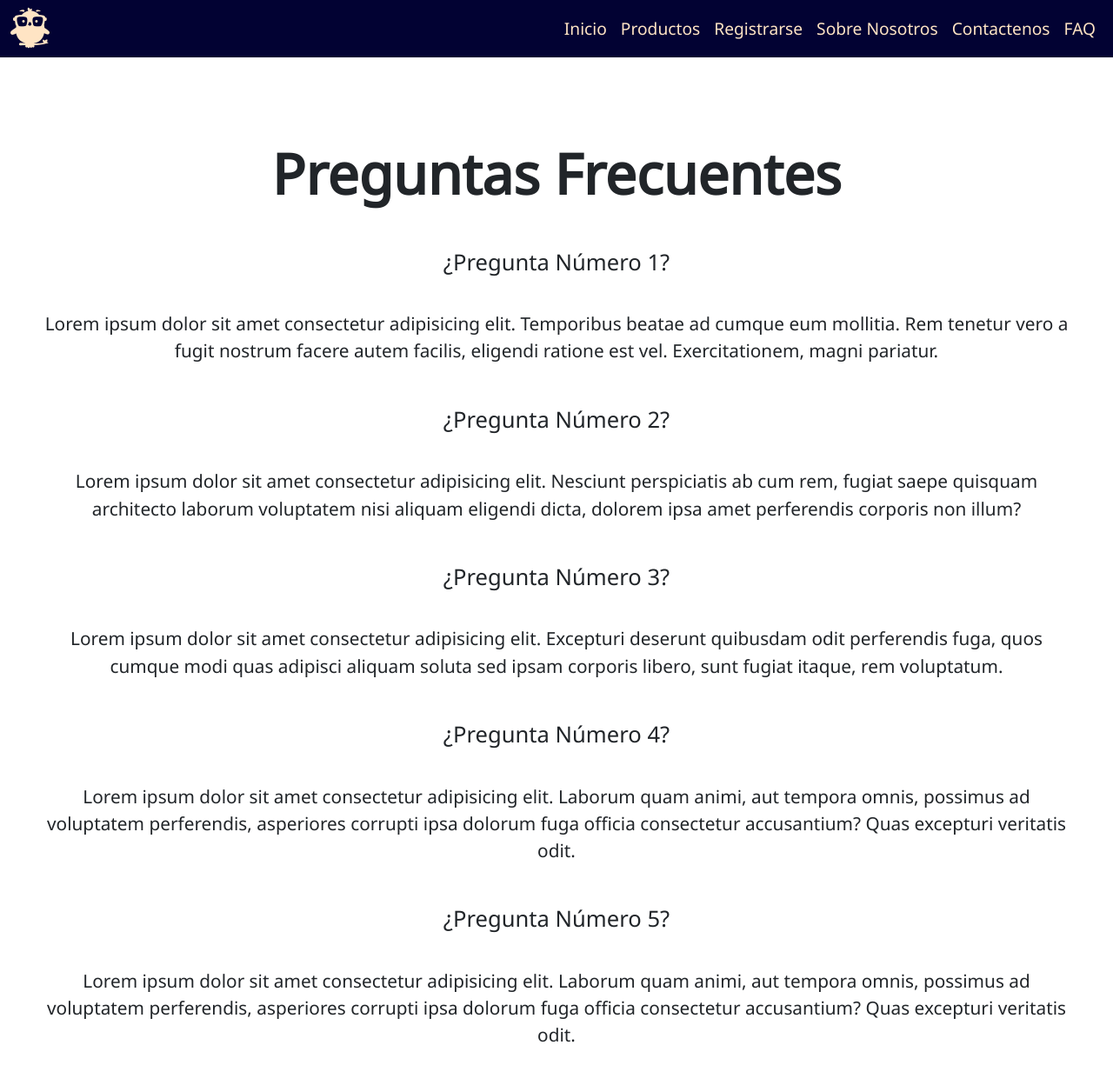
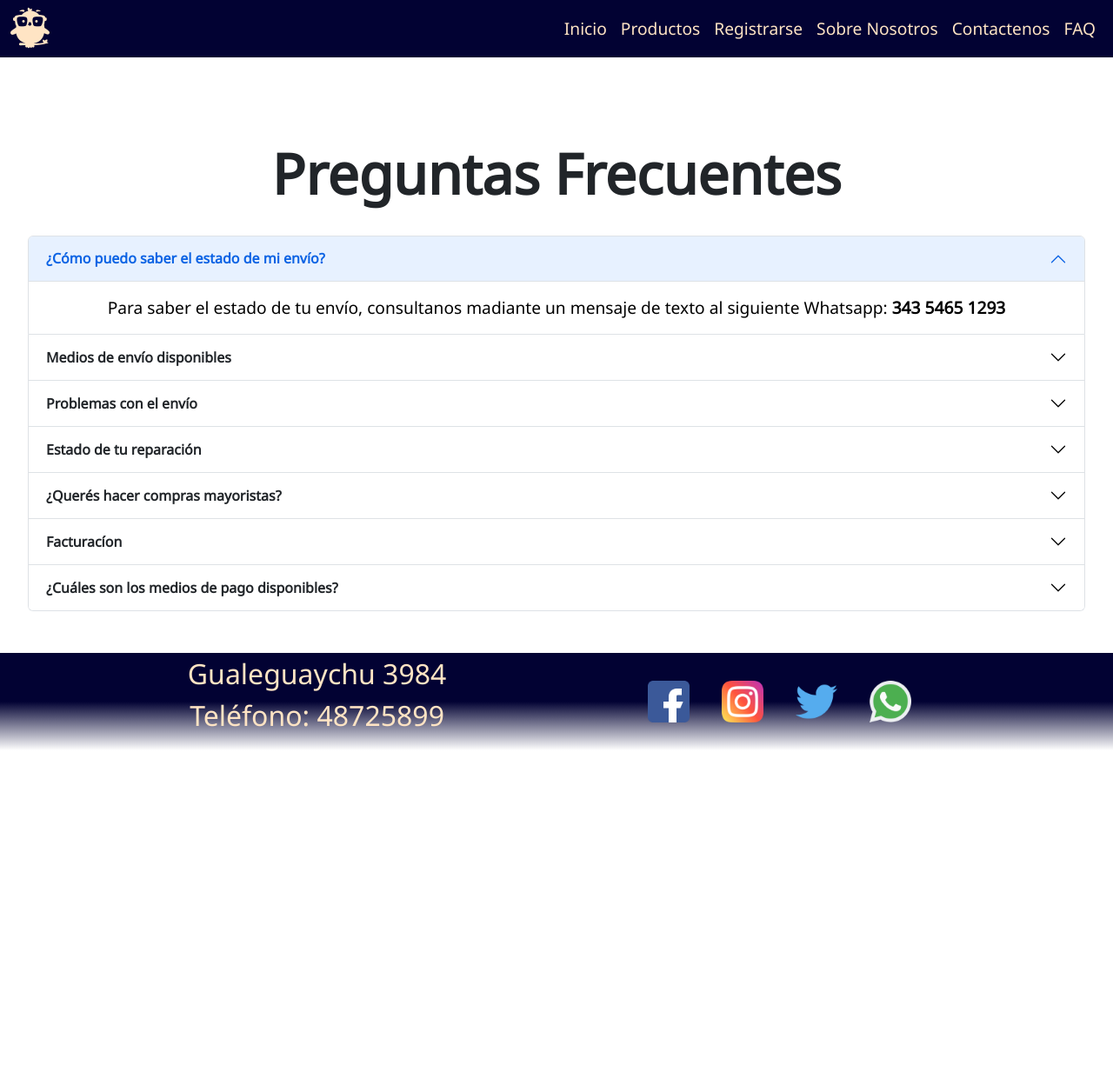
Before and after one commit to FrancoBeber/Proyecto-Coder, a website: page pages/faq.html in a window 1280 px wide. Shown: the top 1225 px of the page at 87% size. After the commit the page ends 863 px from the top, so only its background shows below. Drawn offline with nearby package versions, Linux system fonts and the light colour scheme.

Commit message:
agrego pagina de preguntas frecuentes con bootstrap

```diff
--- a/pages/faq.html
+++ b/pages/faq.html
@@ -73,47 +73,193 @@
       <!-- Titulo principal --------->
       <h1 class="tittle__faq">Preguntas Frecuentes</h1>
       <!-- Fin titulo principal --------->
-      <h3>¿Pregunta Número 1?</h3>
-      <p>
-        Lorem ipsum dolor sit amet consectetur adipisicing elit. Temporibus
-        beatae ad cumque eum mollitia. Rem tenetur vero a fugit nostrum facere
-        autem facilis, eligendi ratione est vel. Exercitationem, magni pariatur.
-      </p>
-      <h3>¿Pregunta Número 2?</h3>
-      <p>
-        Lorem ipsum dolor sit amet consectetur adipisicing elit. Nesciunt
-        perspiciatis ab cum rem, fugiat saepe quisquam architecto laborum
-        voluptatem nisi aliquam eligendi dicta, dolorem ipsa amet perferendis
-        corporis non illum?
-      </p>
-      <h3>¿Pregunta Número 3?</h3>
-      <p>
-        Lorem ipsum dolor sit amet consectetur adipisicing elit. Excepturi
-        deserunt quibusdam odit perferendis fuga, quos cumque modi quas adipisci
-        aliquam soluta sed ipsam corporis libero, sunt fugiat itaque, rem
-        voluptatum.
-      </p>
-      <h3>¿Pregunta Número 4?</h3>
-      <p>
-        Lorem ipsum dolor sit amet consectetur adipisicing elit. Laborum quam
-        animi, aut tempora omnis, possimus ad voluptatem perferendis, asperiores
-        corrupti ipsa dolorum fuga officia consectetur accusantium? Quas
-        excepturi veritatis odit.
-      </p>
-      <h3>¿Pregunta Número 5?</h3>
-      <p>
-        Lorem ipsum dolor sit amet consectetur adipisicing elit. Laborum quam
-        animi, aut tempora omnis, possimus ad voluptatem perferendis, asperiores
-        corrupti ipsa dolorum fuga officia consectetur accusantium? Quas
-        excepturi veritatis odit.
-      </p>
-      <h3>¿Pregunta Número 6?</h3>
-      <p>
-        Lorem ipsum dolor sit amet consectetur adipisicing elit. Laborum quam
-        animi, aut tempora omnis, possimus ad voluptatem perferendis, asperiores
-        corrupti ipsa dolorum fuga officia consectetur accusantium? Quas
-        excepturi veritatis odit.
-      </p>
+
+      <!-- Preguntas en bootstrap (acordeon) -->
+      <div class="accordion" id="accordionExample">
+        <div class="accordion-item">
+          <h2 class="accordion-header" id="headingOne">
+            <button
+              class="accordion-button"
+              type="button"
+              data-bs-toggle="collapse"
+              data-bs-target="#collapseOne"
+              aria-expanded="true"
+              aria-controls="collapseOne"
+            >
+              <strong>¿Cómo puedo saber el estado de mi envío?</strong>
+            </button>
+          </h2>
+          <div
+            id="collapseOne"
+            class="accordion-collapse collapse show"
+            aria-labelledby="headingOne"
+            data-bs-parent="#accordionExample"
+          >
+            <div class="accordion-body">
+              Para saber el estado de tu envío, consultanos madiante un mensaje
+              de texto al siguiente Whatsapp: <strong>343 5465 1293</strong>
+            </div>
+          </div>
+        </div>
+        <div class="accordion-item">
+          <h2 class="accordion-header" id="headingTwo">
+            <button
+              class="accordion-button collapsed"
+              type="button"
+              data-bs-toggle="collapse"
+              data-bs-target="#collapseTwo"
+              aria-expanded="false"
+              aria-controls="collapseTwo"
+            >
+              <strong>Medios de envío disponibles</strong>
+            </button>
+          </h2>
+          <div
+            id="collapseTwo"
+            class="accordion-collapse collapse"
+            aria-labelledby="headingTwo"
+            data-bs-parent="#accordionExample"
+          >
+            <div class="accordion-body">
+              Actualmente realizamos envíos por correo OCA, Andreani y Correo
+              Argentino. También podes retirar tu producto en sucursal.
+            </div>
+          </div>
+        </div>
+        <div class="accordion-item">
+          <h2 class="accordion-header" id="headingThree">
+            <button
+              class="accordion-button collapsed"
+              type="button"
+              data-bs-toggle="collapse"
+              data-bs-target="#collapseThree"
+              aria-expanded="false"
+              aria-controls="collapseThree"
+            >
+              <strong>Problemas con el envío</strong>
+            </button>
+          </h2>
+          <div
+            id="collapseThree"
+            class="accordion-collapse collapse"
+            aria-labelledby="headingThree"
+            data-bs-parent="#accordionExample"
+          >
+            <div class="accordion-body">
+              Ante todo lamentamos cualquier inconveniente que hayas tenido,
+              para darte una atención más personalizada te sugerimos contactarte
+              por nuestro canal de WhatsApp al: <strong>343 5465 1293</strong>
+            </div>
+          </div>
+        </div>
+        <div class="accordion-item">
+          <h2 class="accordion-header" id="headingFour">
+            <button
+              class="accordion-button collapsed"
+              type="button"
+              data-bs-toggle="collapse"
+              data-bs-target="#collapseFour"
+              aria-expanded="false"
+              aria-controls="collapseFour"
+            >
+              <strong>Estado de tu reparación</strong>
+            </button>
+          </h2>
+          <div
+            id="collapseFour"
+            class="accordion-collapse collapse"
+            aria-labelledby="headingFour"
+            data-bs-parent="#accordionExample"
+          >
+            <div class="accordion-body">
+              Para saber el estado de tu reparación, consultanos madiante un
+              mensaje de texto al siguiente Whatsapp:
+              <strong>343 5465 1293</strong>
+            </div>
+          </div>
+        </div>
+        <div class="accordion-item">
+          <h2 class="accordion-header" id="headingFive">
+            <button
+              class="accordion-button collapsed"
+              type="button"
+              data-bs-toggle="collapse"
+              data-bs-target="#collapseFive"
+              aria-expanded="false"
+              aria-controls="collapseFive"
+            >
+              <strong>¿Querés hacer compras mayoristas?</strong>
+            </button>
+          </h2>
+          <div
+            id="collapseFive"
+            class="accordion-collapse collapse"
+            aria-labelledby="headingFive"
+            data-bs-parent="#accordionExample"
+          >
+            <div class="accordion-body">
+              Solicita nuestro catalogo online a
+              <strong>contacto@NombreEmpresa.com</strong> o madiante un mensaje
+              de texto al siguiente Whatsapp:
+              <strong>343 5465 1293</strong>
+            </div>
+          </div>
+        </div>
+        <div class="accordion-item">
+          <h2 class="accordion-header" id="headingseven">
+            <button
+              class="accordion-button collapsed"
+              type="button"
+              data-bs-toggle="collapse"
+              data-bs-target="#collapseseven"
+              aria-expanded="false"
+              aria-controls="collapseseven"
+            >
+              <strong>Facturacíon</strong>
+            </button>
+          </h2>
+          <div
+            id="collapseseven"
+            class="accordion-collapse collapse"
+            aria-labelledby="headingseven"
+            data-bs-parent="#accordionExample"
+          >
+            <div class="accordion-body">
+              En todas las compras efectuadas en la web, brindamos sin excepción
+              alguna, la factura de compra. Una vez que realiza y abona el
+              pedido, enviamos a tu dirección de correo electrónico la factura
+              correspondiente.
+            </div>
+          </div>
+        </div>
+        <div class="accordion-item">
+          <h2 class="accordion-header" id="headingsix">
+            <button
+              class="accordion-button collapsed"
+              type="button"
+              data-bs-toggle="collapse"
+              data-bs-target="#collapsesix"
+              aria-expanded="false"
+              aria-controls="collapsesix"
+            >
+              <strong>¿Cuáles son los medios de pago disponibles?</strong>
+            </button>
+          </h2>
+          <div
+            id="collapsesix"
+            class="accordion-collapse collapse"
+            aria-labelledby="headingsix"
+            data-bs-parent="#accordionExample"
+          >
+            <div class="accordion-body">
+              <strong>Tarjeta de Crédito</strong> hasta 12 cuotas.
+              <strong>Tarjeta de Débito</strong>. <strong>Efectivo</strong> en
+              cualquier sucursal de Pago Fácil o Rapipago.
+            </div>
+          </div>
+        </div>
+      </div>
+      <!-- Fin preguntas -->
     </main>
     <!-- Inicio footer -->
     <footer class="foot">
```
